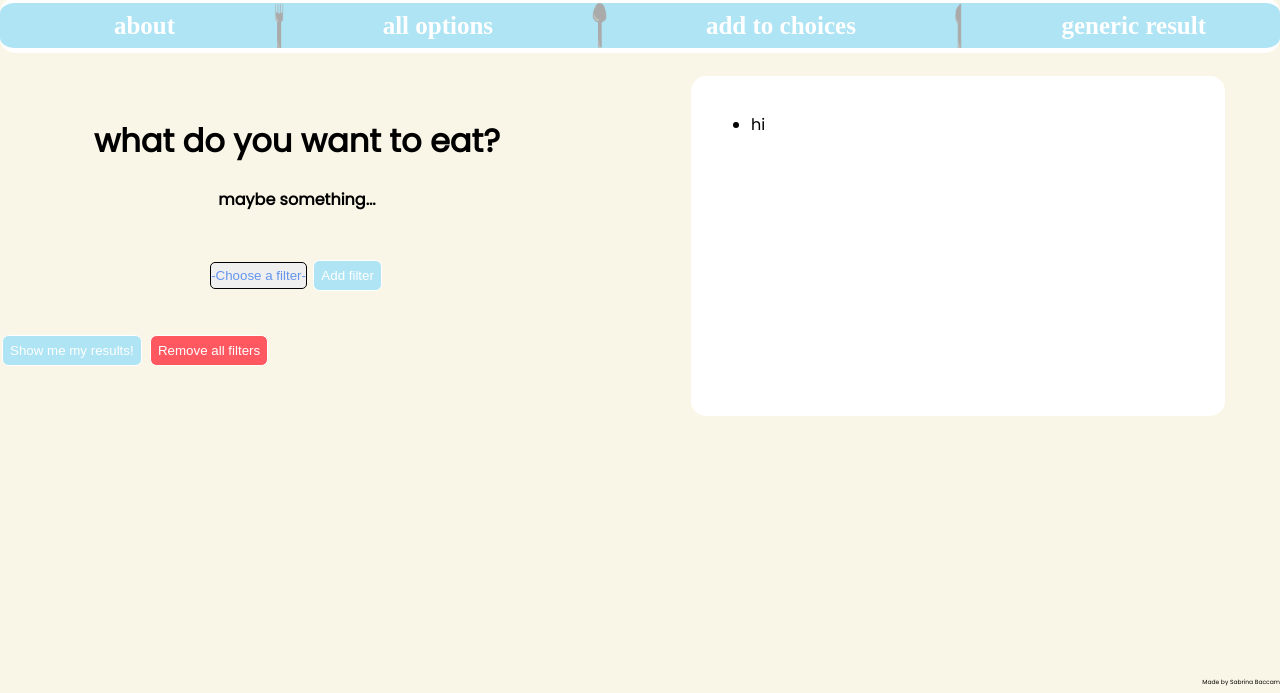
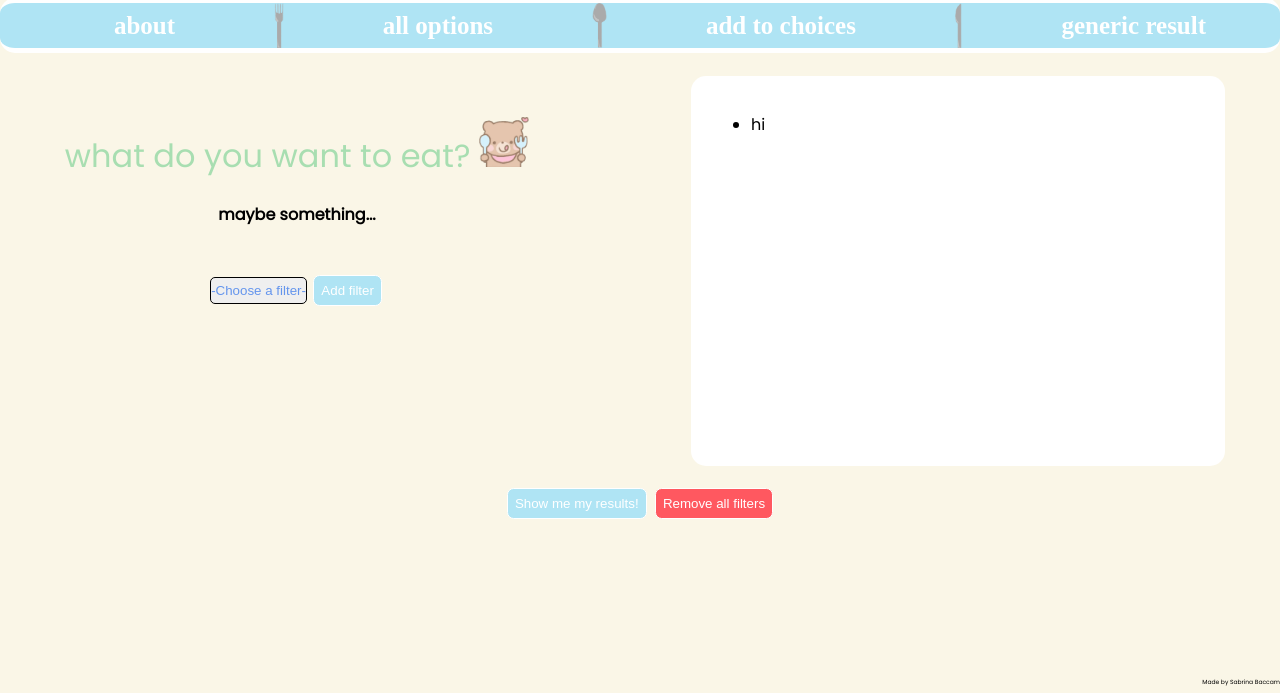
Before and after one commit to unbirthdays/Foundations-Capstone, a website: page public/index.html in a window 1280 px wide. Shown: the part 107-800 px from the top of the page. Drawn offline with nearby package versions, Linux system fonts and the light colour scheme; no server answers; a web font is replaced by a local one.

Commit message:
fixed home page css

```diff
--- a/public/index.css
+++ b/public/index.css
@@ -112,14 +112,22 @@ body {
     display: block;
   }
 
+  #bulk {
+    display: block;
+    justify-content: center;
+    text-align: center;
+  }
+
   .results {
-    bottom: 20px;
+    display: block;
     justify-content: bottom;
+    text-align: center;
   }
 
   #beginning {
     border-radius: 15px;
     width: 40%;
+    height: 350px;
     margin: 20px;
     padding: 20px;
     float: left;
@@ -132,11 +140,12 @@ body {
     background-color: white;
     border-radius: 15px;
     width: 40%;
-    height: 300px;
+    height: 350px;
     margin: 20px;
     padding: 20px;
     float: right;
     display: block;
+    flex-wrap: wrap;
   }
 
   button {
@@ -162,6 +171,8 @@ body {
 
   h1 {
     font-family: Poppins;
+    font-weight: lighter;
+    color: #A8DEB1;
   }
 
   h2 {
--- a/public/index.html
+++ b/public/index.html
@@ -33,10 +33,9 @@
 	        <li class="nav-btn"><a href="/">generic result</a></li>
 	    </ol>
 	</nav> <br>
-    <div id="bulk">
         <div class="main">
             <div id="beginning">
-                <h1>what do you want to eat?</h1>
+                <h1>what do you want to eat? <img id="bear" src="./images/bear.png"></h1>
                 <h4>maybe something...</h4>
 
                 <br>
@@ -52,6 +51,7 @@
                 </ul>
             </div>
         </div><br>
+
         <div class="results">
         <button id="myBtn">Show me my results!</button>
             <div id="myModal" class="modal">
@@ -62,7 +62,6 @@
         </div>
             <button id="delete">Remove all filters</button>
         </div>
-    </div>
 
     <br>
 <footer>Made by Sabrina Baccam</footer>
```
Also changed, not shown: public/about.html (+1 -1 lines), public/images/aboutbear.png (added).
